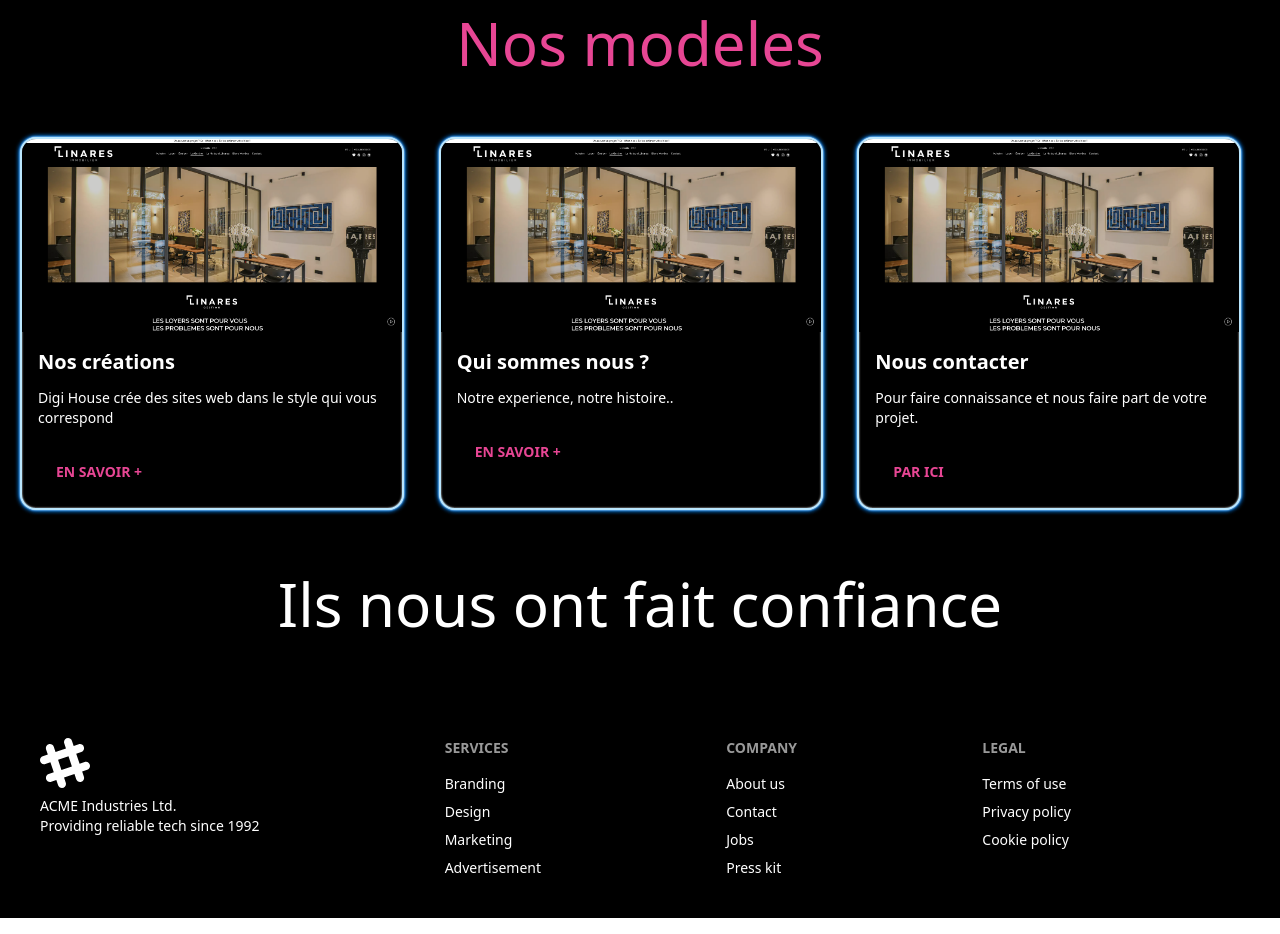
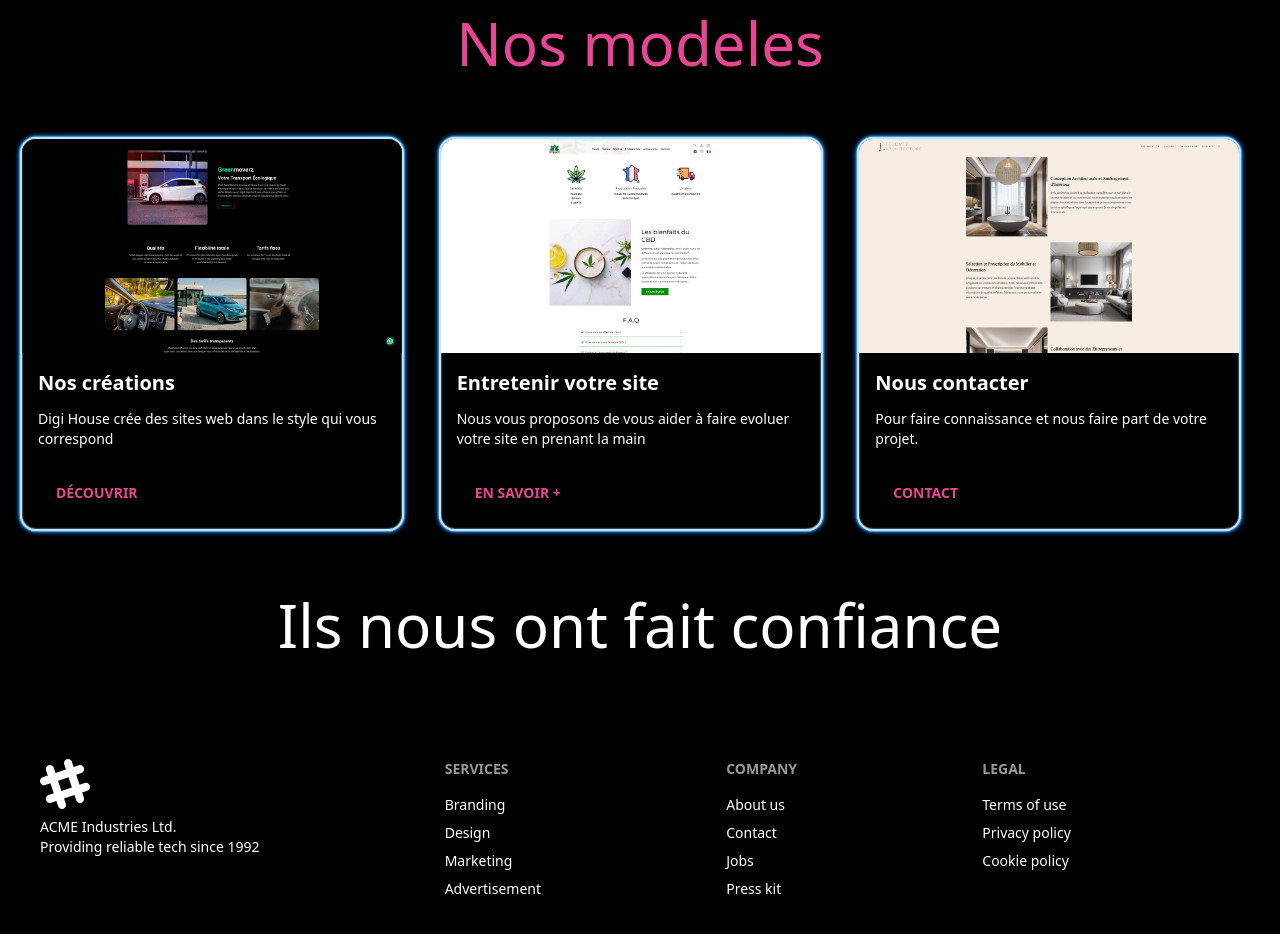
Before and after one commit to alexandredalmar/site-principale, a Next.js app: page / in a window 1280 px wide. Shown: the part 1420-2354 px from the top of the page. Built offline with nearby package versions, Linux system fonts and the light colour scheme.

Commit message:
fix data

```diff
--- a/components/Sections/SectionsHome/SectionsHomeGrid/SectionHomeGrid.js
+++ b/components/Sections/SectionsHome/SectionsHomeGrid/SectionHomeGrid.js
@@ -7,22 +7,25 @@ import Link from "next/link";
 
 const items = [
   {
-    src: "/img-exemple.png",
+    src: "images/nos-modeles/GreenMoverz-model.png",
     title: "Nos créations",
     text: "Digi House crée des sites web dans le style qui vous correspond",
-    btn: "En savoir +",
+    btn: "découvrir",
+    link: "/nos-modeles",
   },
   {
-    src: "/img-exemple.png",
-    title: "Qui sommes nous ? ",
-    text: "Notre experience, notre histoire..",
+    src: "images/nos-modeles/impact-model.png",
+    title: "Entretenir votre site",
+    text: "Nous vous proposons de vous aider à faire evoluer votre site en prenant la main",
     btn: "En savoir +",
+    link: "En savoir +",
   },
   {
-    src: "/img-exemple.png",
+    src: "images/nos-modeles/lecompte-architecture-model.png",
     title: "Nous contacter",
     text: "Pour faire connaissance et nous faire part de votre projet.",
-    btn: "Par ici",
+    btn: "contact",
+    link: "/contact",
   },
 ];
 
```
